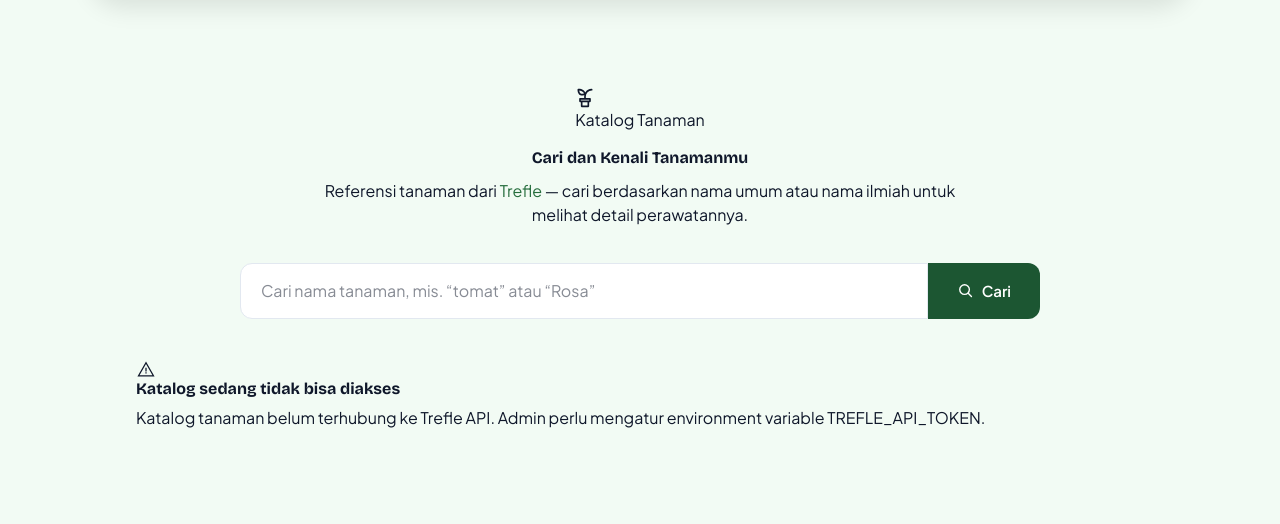
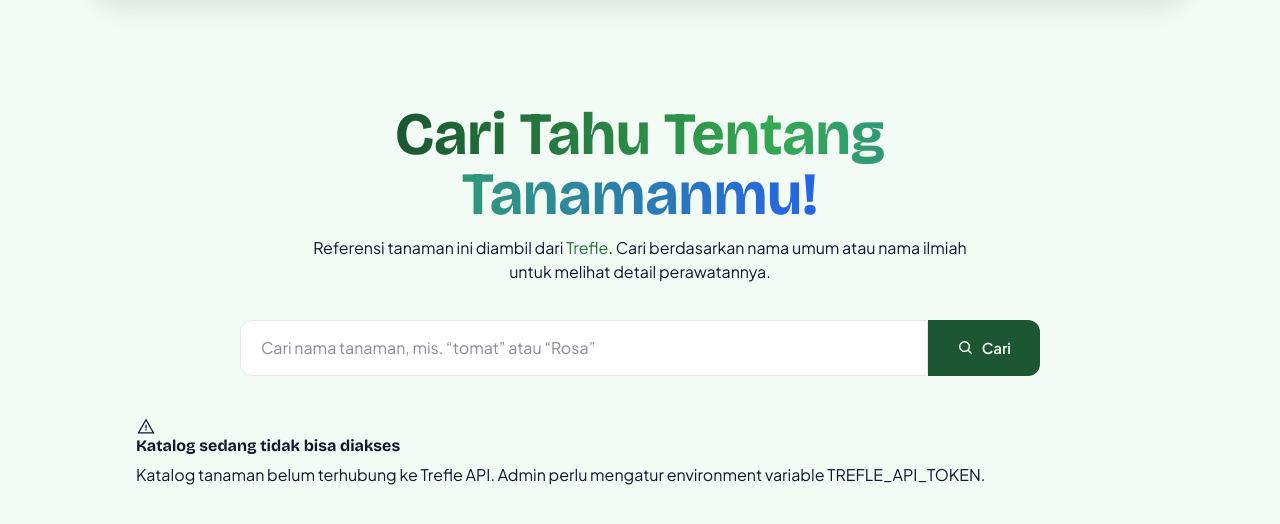
Before and after one commit to PBP-Kelompok-F11/tanampedia, a Django app: page /katalog/ in a window 1280 px wide. Shown: the part 89-613 px from the top of the page. Run offline with Django 5.2, Linux system fonts and the light colour scheme; style sheets or scripts are compiled from the project's sources; some libraries are stand-ins or nearby versions.

Commit message:
feat:  Update plant catalog page with sorting and improved layout

```diff
--- a/templates/katalog/list.html
+++ b/templates/katalog/list.html
@@ -9,14 +9,10 @@
 
 {% block content %}
 <section class="kt-header lp-container">
-    <span class="kt-eyebrow">
-        {% include "icons/plant-icon.svg" %}
-        Katalog Tanaman
-    </span>
-    <h1>Cari dan Kenali Tanamanmu</h1>
+    <h1><span class="lp-gradient-text text-6xl">Cari Tahu Tentang Tanamanmu!</span></h1>
     <p class="kt-subtitle">
-        Referensi tanaman dari <a href="https://trefle.io/" target="_blank" rel="noopener">Trefle</a> —
-        cari berdasarkan nama umum atau nama ilmiah untuk melihat detail perawatannya.
+        Referensi tanaman ini diambil dari <a href="https://trefle.io/" target="_blank" rel="noopener">Trefle</a>.
+        Cari berdasarkan nama umum atau nama ilmiah untuk melihat detail perawatannya.
     </p>
 
     <form method="get" action="{% url 'main:katalog_list' %}" class="kt-search" role="search">
@@ -32,7 +28,26 @@
         <h2>Katalog sedang tidak bisa diakses</h2>
         <p>{{ error_message }}</p>
     </div>
-    {% elif plants %}
+    {% else %}
+    <div class="kt-toolbar">
+        <p class="kt-toolbar__summary" aria-live="polite">
+            {% if result_total != None %}
+                Menampilkan {{ result_start }}–{{ result_end }} dari {{ result_total }} tanaman
+            {% else %}
+                Menampilkan {{ plants|length }} tanaman pada halaman ini
+            {% endif %}
+        </p>
+        <form method="get" action="{% url 'main:katalog_list' %}" class="kt-sort">
+            {% if query %}<input type="hidden" name="q" value="{{ query }}">{% endif %}
+            <label for="kt-sort-select">Urutkan</label>
+            <select id="kt-sort-select" name="sort" onchange="this.form.submit()">
+                <option value="name_asc"{% if sort == 'name_asc' %} selected{% endif %}>Nama: A–Z</option>
+                <option value="name_desc"{% if sort == 'name_desc' %} selected{% endif %}>Nama: Z–A</option>
+            </select>
+        </form>
+    </div>
+
+    {% if plants %}
     <div class="kt-grid">
         {% for plant in plants %}
         <a href="{% url 'main:katalog_detail' slug=plant.slug %}" class="kt-card">
@@ -71,13 +86,13 @@
     {% if has_prev or has_next %}
     <nav class="kt-pagination" aria-label="Navigasi halaman katalog">
         {% if has_prev %}
-        <a href="?{% if query %}q={{ query }}&{% endif %}page={{ page|add:'-1' }}" class="btn btn--outline btn--neutral">Sebelumnya</a>
+        <a href="?{% if query %}q={{ query }}&{% endif %}sort={{ sort }}&page={{ page|add:'-1' }}" class="btn btn--outline btn--neutral">Sebelumnya</a>
         {% else %}
         <span></span>
         {% endif %}
         <span class="kt-pagination__page">Halaman {{ page }}</span>
         {% if has_next %}
-        <a href="?{% if query %}q={{ query }}&{% endif %}page={{ page|add:'1' }}" class="btn btn--outline btn--neutral">Berikutnya</a>
+        <a href="?{% if query %}q={{ query }}&{% endif %}sort={{ sort }}&page={{ page|add:'1' }}" class="btn btn--outline btn--neutral">Berikutnya</a>
         {% endif %}
     </nav>
     {% endif %}
@@ -94,5 +109,6 @@
         {% endif %}
     </div>
     {% endif %}
+    {% endif %}
 </section>
 {% endblock %}
```
